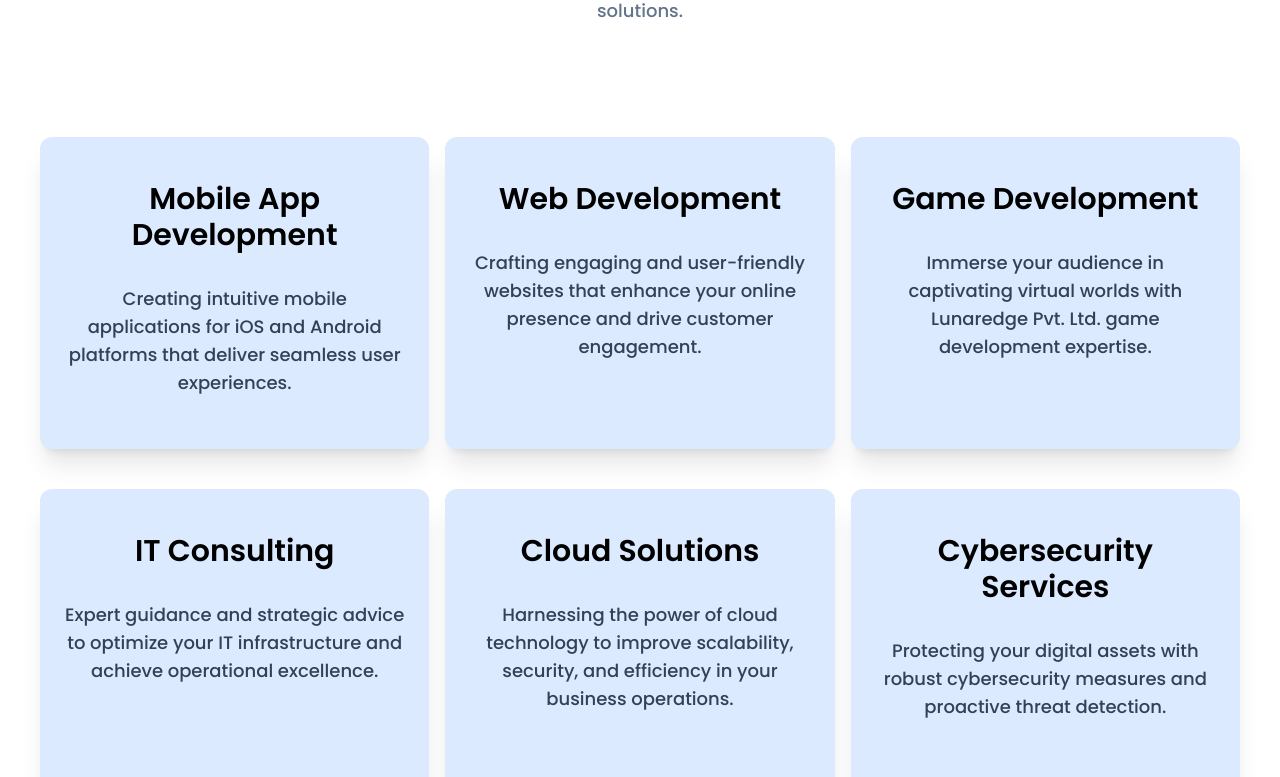
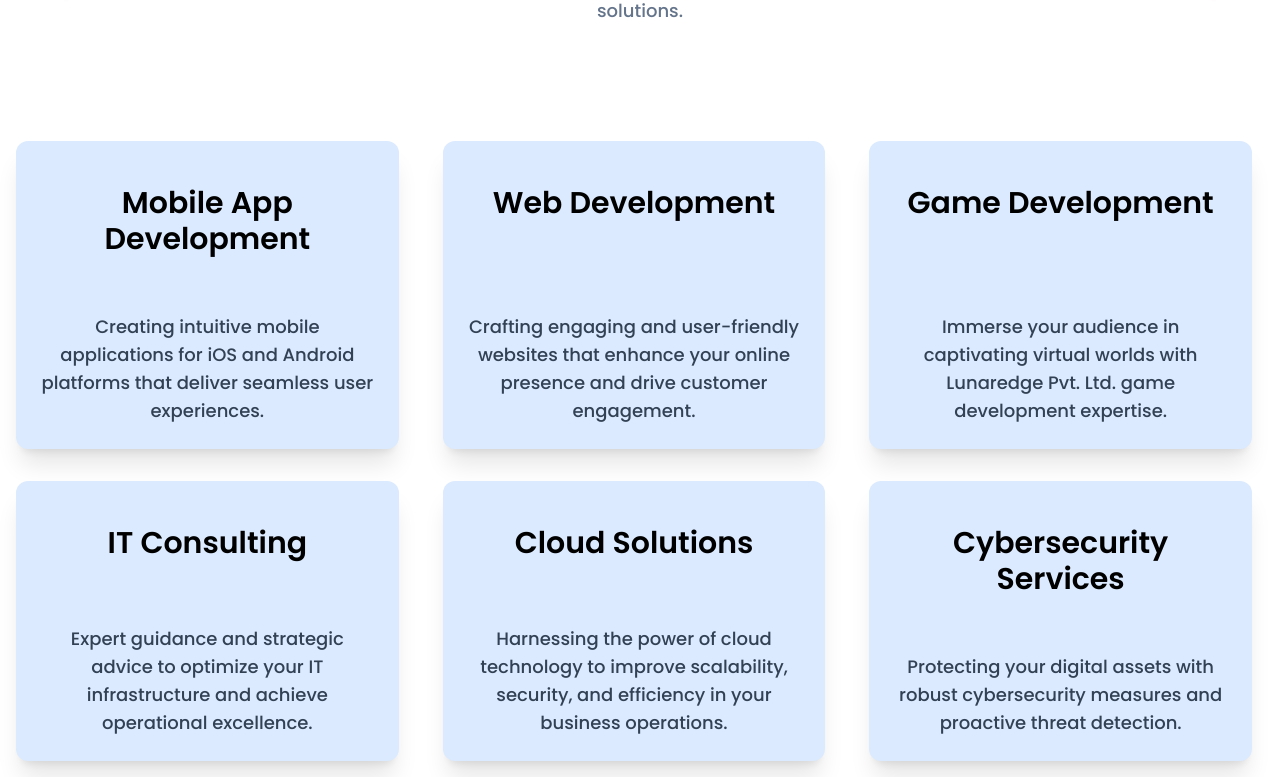
Before and after one commit to lunaredgepvtltd/LunarEdge, a React (Create React App) app in the folder frontend/: page / in a window 1280 px wide. Shown: the part 1163-1940 px from the top of the page. Built offline with nearby package versions, Linux system fonts and the light colour scheme; a web font is replaced by a local one.

Commit message:
sevices updste

```diff
--- a/frontend/src/components/Offer.jsx
+++ b/frontend/src/components/Offer.jsx
@@ -4,10 +4,19 @@ const Offer = ({key,service,content}) => {
 
   const isSmallDevice = useMediaQuery({ maxWidth: 767 })
   return (
-    <div data-aos={isSmallDevice ? undefined : "fade-up"} data-aos-delay="200"  className='w-full h-auto bg-blue-100 flex flex-col p-6 shadow-xl hover:shadow-md hover:shadow-blue-600 rounded-xl cursor-pointer hover:bg-white transition-all duration-200 ease-in hover:scale-95 ml-6 md:ml-0 m-3' key={key} >
-     <h2 className=' w-full text-center text-xl md:text-3xl font-semibold pt-5 '>{service}</h2>
-     <span className='w-full text-center test-sm md:text-lg pt-8 text-slate-700'>{content}</span>
-    </div>
+    <div
+    data-aos={isSmallDevice ? undefined : "fade-up"}
+    data-aos-delay="200"
+    className='flex flex-col justify-between h-full bg-blue-100 p-6 shadow-xl hover:shadow-md hover:shadow-blue-600 rounded-xl cursor-pointer hover:bg-white transition-all duration-200 ease-in hover:scale-95 ml-6 md:ml-0 m-3'
+    key={key}
+  >
+    <h2 className='text-center text-xl md:text-3xl font-semibold pt-5'>
+      {service}
+    </h2>
+    <span className='text-center text-sm md:text-lg pt-8 text-slate-700'>
+      {content}
+    </span>
+  </div>
   )
 }
 
--- a/frontend/src/pages/Hero.jsx
+++ b/frontend/src/pages/Hero.jsx
@@ -218,7 +218,7 @@ const Hero = () => {
         <div >
           {isSmallDevice ? (
             // rendering slider for small devices
-            <div className="w-[350px] pl-5 my-8">
+            <div className="w-full container mx-auto">
               <Slider {...sliderSetting}>
                 {offers.map((offer, index) => (
                   <div key={index}>
@@ -229,13 +229,13 @@ const Hero = () => {
             </div>
           ) : (
             // rendering grid-boxex for large-devices
-            <div className="md:flex justify-center items-center w-full h-auto">
-              <div className="grid grid-cols-1 grid-col-9 md:grid-cols-3 md:grid-rows-3 gap-4 p-3 md:px-10 w-full h-full">
-                {offers.map((offer, index) => (
-                  <Offer key={index} service={offer.service} content={offer.content} />
-                ))}
+            <div className='flex flex-wrap justify-center items-stretch'>
+            {offers.map((offer, index) => (
+              <div className='w-full md:w-1/3 p-4'>
+                <Offer key={index} service={offer.service} content={offer.content} />
               </div>
-            </div>
+            ))}
+          </div>
           )}
         </div>
       </div>
```
